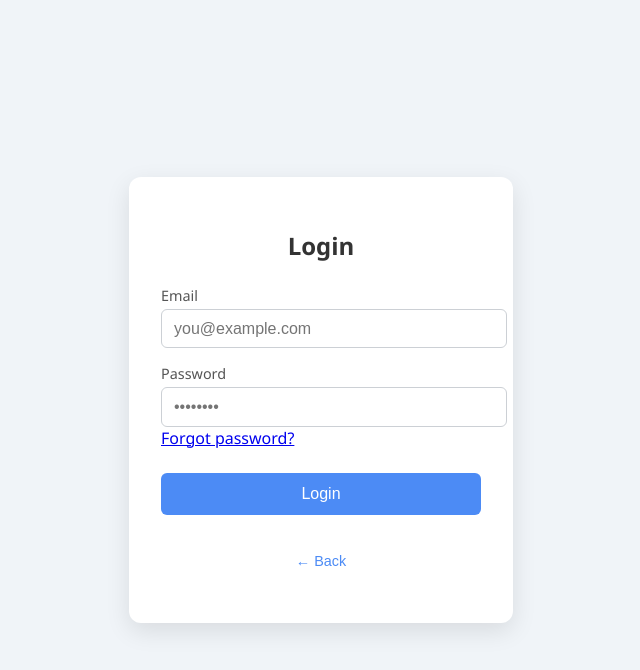
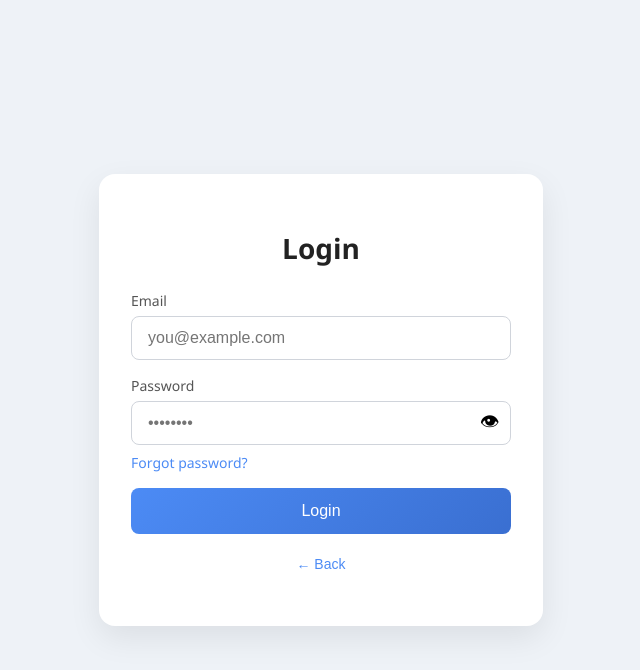
Before and after one commit to paulandrew15/HR, a plain HTML site: page login.html in a window 1280 px wide. Both pictures are taken after a click on the button "Show password". Shown: the whole page, without its empty margins (319-959 px from the left). Drawn offline with Linux system fonts and the light colour scheme.

Commit message:
Add files via upload

```diff
--- /dev/null
+++ b/login.css
@@ -0,0 +1,146 @@
+/* login.css */
+
+/* Page & card centering */
+body {
+    display: flex;
+    align-items: center;
+    justify-content: center;
+    min-height: 100vh;
+    margin: 0;
+    background: #eef2f7;
+    font-family: "Segoe UI", Roboto, sans-serif;
+}
+
+/* Card container */
+.login-card {
+    background: #ffffff;
+    padding: 32px;
+    width: 100%;
+    max-width: 380px;
+    border-radius: 16px;
+    box-shadow: 0 12px 32px rgba(0, 0, 0, 0.08);
+    text-align: center;
+}
+
+/* Heading */
+.login-card h2 {
+    margin-bottom: 24px;
+    font-size: 1.75rem;
+    color: #222222;
+}
+
+/* Form groups */
+.form-group {
+    text-align: left;
+    margin-bottom: 16px;
+}
+
+.form-group label {
+    display: block;
+    margin-bottom: 6px;
+    font-size: 0.875rem;
+    color: #555555;
+}
+
+.form-group input {
+    width: 91%;
+    padding: 12px 16px;
+    font-size: 1rem;
+    border: 1px solid #d0d4db;
+    border-radius: 8px;
+    transition: border-color 0.2s, box-shadow 0.2s;
+}
+
+.form-group input:focus {
+    outline: none;
+    border-color: #4c8bf5;
+    box-shadow: 0 0 0 3px rgba(76, 139, 245, 0.15);
+}
+
+/* Password + eye toggle */
+.password-wrapper {
+    position: relative;
+    display: flex;
+    align-items: center;
+}
+
+.password-wrapper input {
+    flex: 1;
+    padding-right: 2.5rem;
+}
+
+.eye-btn {
+    position: absolute;
+    right: 12px;
+    top: 50%;
+    transform: translateY(-50%);
+    background: none;
+    border: none;
+    cursor: pointer;
+    font-size: 1.2rem;
+    opacity: 0.6;
+    transition: opacity 0.2s, transform 0.2s;
+}
+
+.eye-btn:hover {
+    opacity: 1;
+    transform: translateY(-50%) scale(1.1);
+}
+
+/* Scoped reset for buttons */
+button {
+    background: none;
+    border: none;
+    padding: 0;
+    margin: 0;
+    cursor: pointer;
+}
+
+/* Full-width primary & back buttons */
+.btn-primary,
+.back-link {
+    display: block;
+    width: 100%;
+    padding: 14px 0;
+    margin: 8px 0;
+    border-radius: 8px;
+    font-size: 1rem;
+    transition: background 0.2s, color 0.2s, box-shadow 0.2s;
+}
+
+/* Login button */
+.btn-primary {
+    background: linear-gradient(135deg, #4c8bf5, #3a6fd1);
+    color: #ffffff;
+}
+
+.btn-primary:hover {
+    opacity: 0.95;
+    box-shadow: 0 6px 16px rgba(58, 111, 209, 0.4);
+}
+
+/* Back-link button */
+.back-link {
+    color: #4c8bf5;
+    font-size: 0.875rem;
+}
+
+.back-link:hover {
+    color: #3a6fd1;
+    text-decoration: underline;
+}
+
+/* Optional “Forgot password?” link */
+.forgot-link {
+    display: block;
+    margin-top: 8px;
+    font-size: 0.875rem;
+    color: #4c8bf5;
+    text-decoration: none;
+    transition: color 0.2s;
+}
+
+.forgot-link:hover {
+    color: #3a6fd1;
+    text-decoration: underline;
+}
--- a/login.html
+++ b/login.html
@@ -4,7 +4,7 @@
 <head>
     <meta charset="UTF-8">
     <title>Login</title>
-    <link rel="stylesheet" href="style.css">
+    <link rel="stylesheet" href="login.css">
 </head>
 
 <body>
--- /dev/null
+++ b/role-selection.css
@@ -0,0 +1,50 @@
+/* role-selection.css */
+
+/* Page background + centering */
+body {
+    display: flex;
+    align-items: center;
+    justify-content: center;
+    min-height: 100vh;
+    margin: 0;
+    background: #eef2f7;
+    font-family: "Segoe UI", Roboto, sans-serif;
+}
+
+/* Container for the three role buttons */
+.role-selection {
+    background: #ffffff;
+    padding: 32px;
+    width: 100%;
+    max-width: 380px;
+    border-radius: 16px;
+    box-shadow: 0 12px 32px rgba(0, 0, 0, 0.08);
+    text-align: center;
+}
+
+/* Heading */
+.role-selection h2 {
+    margin-bottom: 24px;
+    font-size: 1.75rem;
+    color: #222222;
+}
+
+/* Role buttons */
+.role-selection button {
+    display: block;
+    width: 100%;
+    padding: 14px;
+    margin: 8px 0;
+    border: none;
+    border-radius: 8px;
+    font-size: 1rem;
+    background: linear-gradient(135deg, #4c8bf5, #3a6fd1);
+    color: #fff;
+    cursor: pointer;
+    transition: opacity 0.2s, box-shadow 0.2s;
+}
+
+.role-selection button:hover {
+    opacity: 0.95;
+    box-shadow: 0 6px 16px rgba(58, 111, 209, 0.4);
+}
--- a/script.js
+++ b/script.js
@@ -1,50 +1,54 @@
+// === helper functions (always available) ===
+
 // Save selected role and go to login
 function goToLogin(role) {
-    localStorage.setItem('selectedRole', role);
-    window.location.href = 'login.html';
+  localStorage.setItem('selectedRole', role);
+  window.location.href = 'login.html';
 }
 
 // Back button handler
 function goBackToRoleSelect() {
-    window.location.href = 'index.html';
+  window.location.href = 'index.html';
 }
 
-// On login page, set the role title
-if (window.location.pathname.includes('login.html')) {
-    document.getElementById('role-title').innerText =
-        'Login as ' + localStorage.getItem('selectedRole');
+// Handle login (no credential check; just redirect)
+function login(event) {
+  event.preventDefault();
+  const role = localStorage.getItem('selectedRole');
+  const pageMap = {
+    'Vice President': 'vicepresident.html',
+    'Faculty'       : 'faculty.html',
+    'Staff'         : 'staff.html',
+  };
+  window.location.href = pageMap[role] || 'index.html';
 }
 
-// Show/hide password
-const pw = document.getElementById('password');
-const toggle = document.getElementById('togglePassword');
-if (pw && toggle) {
-    toggle.addEventListener('click', () => {
-        pw.type = pw.type === 'password' ? 'text' : 'password';
-        toggle.style.opacity = pw.type === 'password' ? '0.6' : '1';
-    });
+// Logout handler
+function logout() {
+  localStorage.removeItem('selectedRole');
+  window.location.href = 'index.html';
 }
 
-// Handle login (no demo credentials; always redirect based on role)
-function login(event) {
-    event.preventDefault();
+// === DOM wiring ===
+document.addEventListener('DOMContentLoaded', () => {
+  // 1) Set the role title on login page
+  if (window.location.pathname.includes('login.html')) {
+    const titleEl = document.getElementById('role-title');
     const role = localStorage.getItem('selectedRole');
-    if (role === 'Vice President') {
-        window.location.href = 'vicepresident.html';
-    } else if (role === 'Faculty') {
-        window.location.href = 'faculty.html';
-    } else if (role === 'Staff') {
-        window.location.href = 'staff.html';
+    if (titleEl && role) {
+      titleEl.innerText = 'Login as ' + role;
     }
-    return false;
-}
+  }
 
-function logout() {
-    // Clear session data
-    localStorage.removeItem('selectedRole');
-    // (Optional) clear other stored items, e.g.:
-    // localStorage.removeItem('userEmail');
-
-    // Redirect back to role selection
-    window.location.href = 'index.html';
-}
+  // 2) Wire the show/hide password toggle
+  const pwField   = document.getElementById('password');
+  const toggleBtn = document.getElementById('togglePassword');
+  if (pwField && toggleBtn) {
+    toggleBtn.addEventListener('click', () => {
+      const isHidden = pwField.type === 'password';
+      pwField.type   = isHidden ? 'text' : 'password';
+      toggleBtn.style.opacity = isHidden ? '1' : '0.6';
+      // optional: swap icon with toggleBtn.textContent = isHidden ? '🙈' : '👁';
+    });
+  }
+});
--- a/style.css
+++ b/style.css
@@ -1,178 +1,76 @@
-/* Page background */
-body {
-    display: flex;
-    align-items: center;
-    justify-content: center;
-    min-height: 100vh;
-    margin: 0;
-    background: #f0f4f8;
-    font-family: "Segoe UI", Roboto, sans-serif;
+/* === style.css === */
+
+/* 1. Base reset & font */
+* {
+    box-sizing: border-box;
 }
 
-.role-selection,
-.login-container {
-    width: 320px;
-    margin: 60px auto;
-    background: #fff;
-    padding: 32px 24px;
-    border-radius: 10px;
-    box-shadow: 0 6px 20px rgba(0, 0, 0, 0.09);
-    text-align: center;
+body {
+    margin: 0;
+    font-family: "Segoe UI", Roboto, sans-serif;
+    background: #eef2f7;
+    color: #333;
 }
 
-button {
-    width: 100%;
-    padding: 12px;
-    margin: 10px 0;
-    border: none;
-    border-radius: 5px;
-    background: #2851A3;
-    color: #fff;
-    font-size: 16px;
-    cursor: pointer;
-    transition: background .2s;
+/* 2. Sidebar */
+.sidebar {
+    position: fixed;
+    top: 0;
+    left: 0;
+    bottom: 0;
+    width: 200px;
+    background: #1c9711;
+    display: flex;
+    flex-direction: column;
+    padding-top: 40px;
+    gap: 4px;
 }
 
-/* Card container */
-.login-card {
-    background: #ffffff;
-    padding: 2rem;
-    width: 320px;
-    border-radius: 12px;
-    box-shadow: 0 8px 24px rgba(0, 0, 0, 0.1);
-    text-align: center;
+/* 3. Sidebar links */
+.sidebar a {
+    display: block;
+    padding: 12px 24px;
+    color: #ffffff;
+    text-decoration: none;
+    border-left: 3px solid transparent;
+    transition: background 0.2s, border-left 0.2s;
 }
 
-/* Heading */
-.login-card h2 {
-    margin-bottom: 1.5rem;
-    font-size: 1.5rem;
-    color: #333333;
-}
-
-/* Form groups */
-.form-group {
-    text-align: left;
-    margin-bottom: 1rem;
-}
-
-.form-group label {
-    display: block;
-    margin-bottom: 0.25rem;
-    font-size: 0.9rem;
-    color: #555555;
-}
-
-.form-group input {
-    width: 100%;
-    padding: 0.6rem 0.75rem;
-    font-size: 1rem;
-    border: 1px solid #ccd0d5;
-    border-radius: 6px;
-    transition: border-color 0.2s;
-}
-
-.form-group input:focus {
-    outline: none;
-    border-color: #4c8bf5;
-    box-shadow: 0 0 0 2px rgba(76, 139, 245, 0.2);
-}
-
-/* Password wrapper for eye icon */
-.password-wrapper {
-    position: relative;
-}
-
-.eye-btn {
-    position: absolute;
-    right: 0.5rem;
-    top: 50%;
-    transform: translateY(-50%);
-    background: transparent;
-    border: none;
-    cursor: pointer;
-    font-size: 1.1rem;
-    opacity: 0.6;
-    transition: opacity 0.2s;
-}
-
-.eye-btn:hover {
-    opacity: 1;
-}
-
-/* Primary button */
-.btn-primary {
-    width: 100%;
-    padding: 0.75rem;
-    margin-top: 0.5rem;
-    background: #4c8bf5;
-    color: #ffffff;
-    border: none;
-    border-radius: 6px;
-    font-size: 1rem;
-    cursor: pointer;
-    transition: background 0.2s;
-}
-
-.btn-primary:hover {
-    background: #3a6fd1;
-}
-
-/* Back link button */
-.back-link {
-    margin-top: 1rem;
-    background: none;
-    border: none;
-    color: #4c8bf5;
-    font-size: 0.9rem;
-    cursor: pointer;
-    transition: color 0.2s;
-}
-
-.back-link:hover {
-    color: #3a6fd1;
-    text-decoration: underline;
-}
-
-
-.sidebar {
-    position: fixed;
-    left: 0;
-    top: 0;
-    bottom: 0;
-    width: 200px;
-    background: #243a5e;
-    color: #fff;
-    padding-top: 40px;
-    display: flex;
-    flex-direction: column;
-    gap: 12px;
-}
-
-.sidebar a {
-    color: #fff;
-    text-decoration: none;
-    padding: 12px 24px;
-    display: block;
-    border-left: 3px solid transparent;
-    transition: background .2s, border .2s;
-}
-
+/* Highlight active or hover */
 .sidebar a.active,
 .sidebar a:hover {
     background: #193053;
     border-left: 3px solid #e8c256;
 }
 
+/* Push the last link (Logout) to the bottom */
+.sidebar a:last-child {
+    margin-top: auto;
+    border-top: 1px solid rgba(255, 255, 255, 0.2);
+}
+
+/* 4. Main content area */
 .main-content {
     margin-left: 220px;
+    /* sidebar width + gap */
     padding: 40px 30px;
+    background: #fff;
+    min-height: 100vh;
 }
 
+/* 5. Headings inside main-content */
+.main-content h1,
+.main-content h2 {
+    margin-top: 0;
+    color: #243a5e;
+}
+
+/* 6. Responsive adjustments */
 @media (max-width: 600px) {
     .sidebar {
         width: 100px;
         font-size: 13px;
+        padding-top: 20px;
     }
 
     .main-content {
```
Also changed, not shown: index.html (+1 -1 lines).
